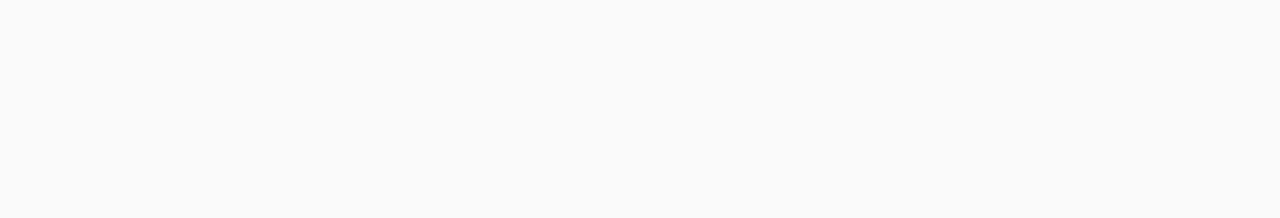
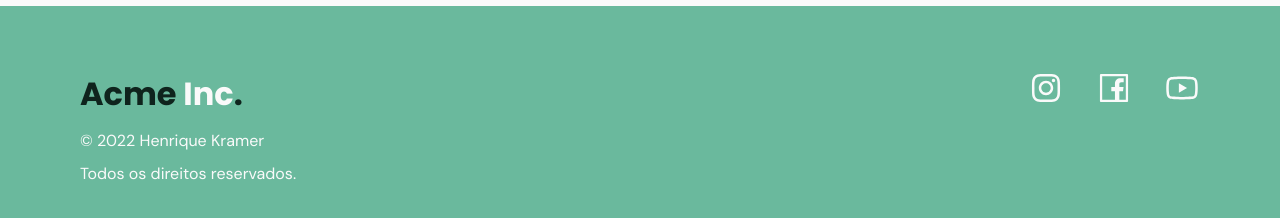
Before and after one commit to henriquekramer/acme-inc, a Next.js app: page / in a window 1280 px wide. Shown: the part 1089-1307 px from the top of the page. Before the commit the page ends 1015 px from the top, so only its background shows below. Built offline with nearby package versions, Linux system fonts and the light colour scheme; data requests are answered from the project's data file.

Commit message:
Inclusão do footer

```diff
--- /dev/null
+++ b/src/components/Footer/index.tsx
@@ -0,0 +1,21 @@
+import { AiOutlineFacebook, AiOutlineInstagram, AiOutlineYoutube } from 'react-icons/ai'
+import styles from './styles.module.scss'
+
+export function Footer() {
+  return (
+    <footer className={styles.footer}>
+      <div className={styles.container}>
+        <div className={styles.brand}>
+          <a href="#" className={styles.logo}>Acme <span>Inc</span>.</a>
+          <p>© 2022 Henrique Kramer</p>
+          <p>Todos os direitos reservados.</p>
+        </div>
+        <div className={styles.social}>
+          <a href="https://instagram.com" target="_blank"><AiOutlineInstagram size={36}/></a>
+          <a href="https://facebook.com" target="_blank"><AiOutlineFacebook size={36}/></a>
+          <a href="https://youtube.com" target="_blank"><AiOutlineYoutube size={36}/></a>
+        </div>
+      </div>
+    </footer>
+  )
+}
--- /dev/null
+++ b/src/components/Footer/styles.module.scss
@@ -0,0 +1,48 @@
+.footer{
+  background: var(--base-color);
+  padding: 4rem 0;
+  margin-top: 5rem;
+}
+
+.container{
+  max-width: 1120px;
+  margin: 0 auto;
+  display: flex;
+  justify-content: space-between;
+}
+
+.brand {
+  a {
+    display: block;
+    color: var(--title-color);
+    font: 700 2rem var(--title-font);
+    margin-bottom: 0.75rem;
+    span {
+      color: var(--text-color-light)
+    }
+  }
+
+  p {
+    color: var(--text-color-light);
+    margin-bottom: 0.75rem;
+  }
+}
+
+.social {
+  color: var(--text-color-light);
+
+  a {
+
+    :hover {
+      transition: transform 0.3s;
+      transform: translateY(-8px)
+    }
+
+    & + a {
+      margin-left: 2rem;
+    }
+
+
+  }
+
+}
--- a/src/pages/_app.tsx
+++ b/src/pages/_app.tsx
@@ -1,4 +1,5 @@
 import type { AppProps } from 'next/app'
+import { Footer } from '../components/Footer'
 import { Header } from '../components/Header'
 
 
@@ -9,6 +10,7 @@
     <>
       <Header />
       <Component {...pageProps} />
+      <Footer/>
     </>
   )
 }
--- a/src/styles/global.scss
+++ b/src/styles/global.scss
@@ -10,8 +10,6 @@
   --hue: 159;
   /* HSL color mode */
   --base-color: hsl(var(--hue) 36% 57%);
-  --base-color-second: hsl(var(--hue) 65% 88%);
-  --base-color-alt: hsl(var(--hue) 57% 53%);
   --title-color: hsl(var(--hue) 41% 10%);
   --text-color: hsl(0 0% 46%);
   --text-color-light: hsl(0 0% 98%);
```
